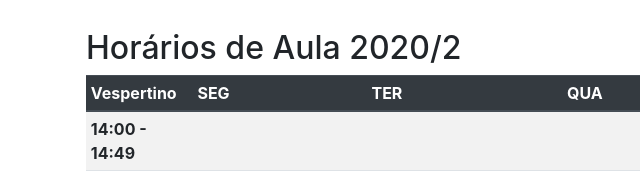
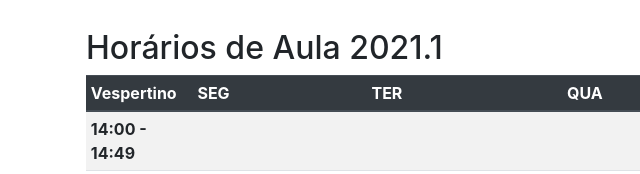
Before and after one commit to DaveGomesh/info-group-si, a plain HTML site: page horarios.html in a window 1280 px wide. Shown: the part 173-347 px from the top of the page, 0-640 px from the left. Drawn offline with Linux system fonts and the light colour scheme.

Commit message:
Update horarios.html

```diff
--- a/horarios.html
+++ b/horarios.html
@@ -15,7 +15,7 @@
 
         <main>
             <div class="container-sm p-3">
-                <h2 class="mt-3">Horários de Aula 2020/2</h2>
+                <h2 class="mt-3">Horários de Aula 2021.1</h2>
                 <div class="table-responsive">
                     <table class="table table-striped table-hover table-sm">
                         <thead class="thead-dark">
```
